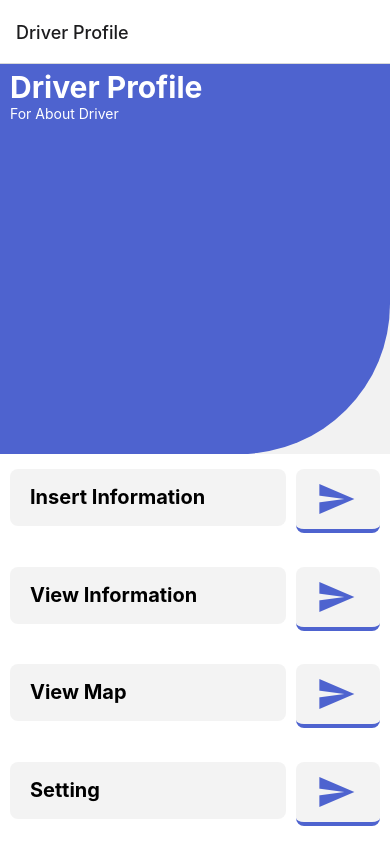
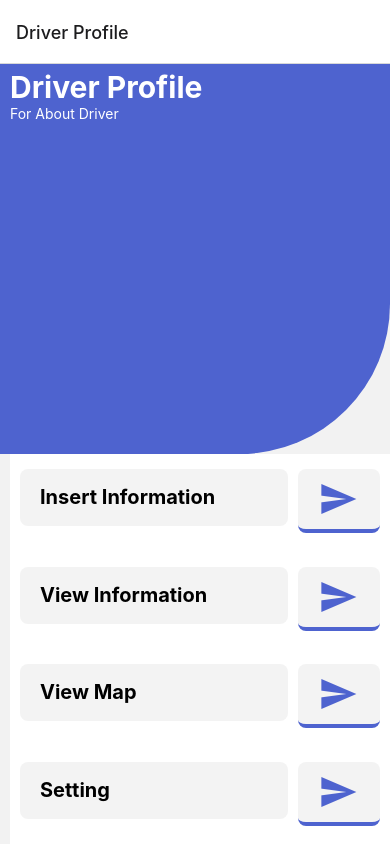
Before and after one commit to Aaathif/uee-offer-app, a React Native app: screen /DriverProfile in a window 390 px wide. Built offline with nearby package versions, Linux system fonts and the light colour scheme.

Commit message:
modify driver profile - aathif

```diff
--- a/src/screens/DriverProfileScreen.js
+++ b/src/screens/DriverProfileScreen.js
@@ -24,7 +24,7 @@ export default function DriverProfileScreen({ navigation }) {
           </TouchableOpacity>
         </View> */}
       </View>
-      <View style={[styles.innercontainer]}>
+      <View style={[styles.innercontainer, {marginLeft: 10}]}>
         <View style={styles.fieldContainer}>
           <View style={styles.fieldBox}>
             <Text style={styles.fieldBoxText}>Insert Information</Text>
```
